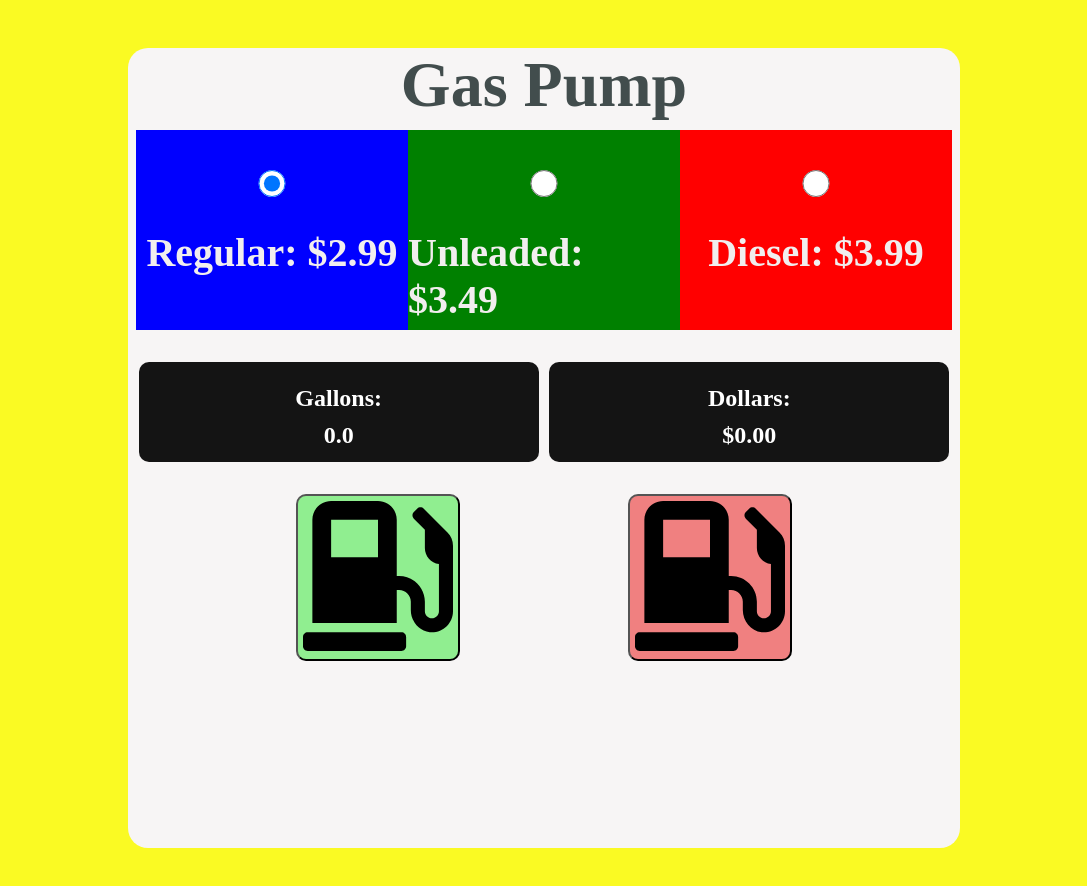
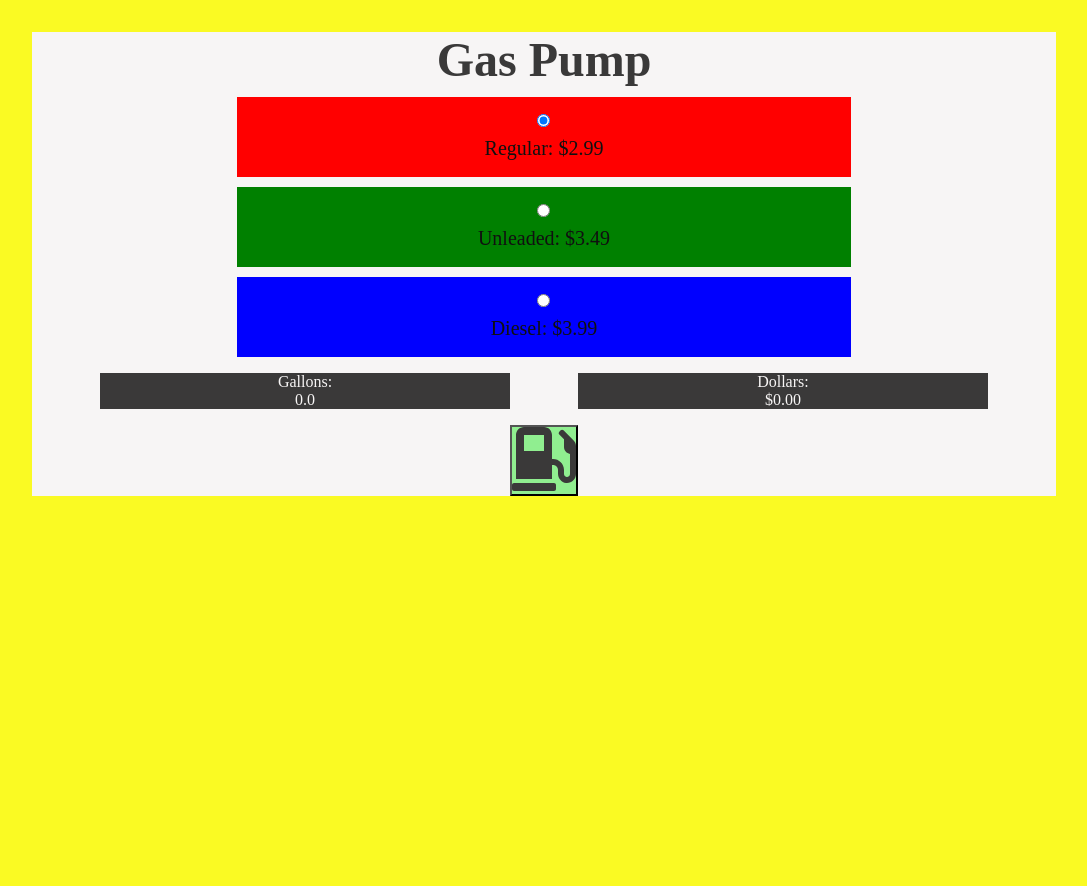
Before and after one commit to LisaTrevis/react-gas-pump, a React (Create React App) app: page / in a window 1280 px wide. Shown: the top 886 px of the page, without its empty margins (96-1183 px from the left). After the commit the page ends 800 px from the top, so only its background shows below. Built offline with nearby package versions, Linux system fonts and the light colour scheme.

Commit message:
Added conditional rendering to button

```diff
--- a/src/App.js
+++ b/src/App.js
@@ -27,7 +27,7 @@ const App = () => {
     setPrice(parseFloat(e.target.value));
   };
 
-  const pumpGas = (gallons, price, dollars) => {
+  const pumpGas = () => {
     setGallons((prevGallons) => prevGallons + 0.1);
   };
 
@@ -45,7 +45,9 @@ const App = () => {
             onClick={handleClick}
           />
           <span className="label">
-            <label htmlFor="regular">Regular: $2.99</label>
+            <label htmlFor="regular">
+              Regular: <span className="price">$2.99</span>
+            </label>
           </span>
         </div>
         <div className="gas-type">
@@ -57,7 +59,9 @@ const App = () => {
             onClick={handleClick}
           />
           <span className="label">
-            <label htmlFor="unleaded">Unleaded: $3.49</label>
+            <label htmlFor="unleaded">
+              Unleaded: <span className="price">$3.49</span>
+            </label>
           </span>
         </div>
         <div className="gas-type">
@@ -69,7 +73,9 @@ const App = () => {
             onClick={handleClick}
           />
           <span className="label">
-            <label htmlFor="diesel">Diesel: $3.99</label>
+            <label htmlFor="diesel">
+              Diesel: <span className="price">$3.99</span>
+            </label>
           </span>
         </div>
       </div>
@@ -84,6 +90,15 @@ const App = () => {
         </div>
       </div>
       <div className="buttons">
+        {isPumping ? (
+          <button
+            type="button"
+            className="btn btn-stop"
+            onClick={() => setIsPumping(false)}
+          >
+            <FaGasPump className="icon" />
+          </button>
+        ) : (
           <button
             type="button"
             className="btn btn-start"
@@ -91,13 +106,7 @@ const App = () => {
           >
             <FaGasPump className="icon" />
           </button>
-        <button
-          type="button"
-          className="btn btn-stop"
-          onClick={() => setIsPumping(false)}
-        >
-          <FaGasPump className="icon" />
-        </button>
+        )}
       </div>
     </section>
   );
--- a/src/index.css
+++ b/src/index.css
@@ -7,6 +7,9 @@ Variables
 :root {
   --clr-bg: rgb(250, 250, 35);
   --clr-app-bg: rgb(247, 245, 245);
+  --clr-lrg-txt: rgb(58, 57, 57);
+  --clr-small-txt: rgb(16, 16, 16);
+  --clr-light-txt: rgb(247, 245, 245);
 }
 
 /*
@@ -29,7 +32,7 @@ body {
   -webkit-font-smoothing: antialiased;
   -moz-osx-font-smoothing: grayscale;
   background: var(--clr-bg);
-  color: rgb(66, 77, 77);
+  color: var(--clr-small-txt);
 }
 
 /*
@@ -40,94 +43,82 @@ Project Styles
 
 section {
   background-color: var(--clr-app-bg);
-  border-radius: 20px;
-  width: 65vw;
-  height: 100vh;
-  margin: 3rem auto;
+  width: 80vw;
+  height: 100%;
+  margin: 2rem auto;
+  text-align: center;
 }
 
 h1 {
-  font-size: 4rem;
-  text-align: center;
+  font-size: 3rem;
+  color: var(--clr-lrg-txt);
 }
 
 .gas-prices {
-  margin: 0.5rem;
   display: flex;
-  flex-direction: row;
-  justify-content: space-between;
-  align-items: center;
-}
-
-.gas-type {
-  display: flex;
-  flex-direction: column;
-  align-items: center;
-  width: 300px;
-  height: 200px;
+  justify-content: space-around;
+  flex-wrap: wrap;
 }
 
 .gas-type:nth-child(1) {
-  background-color: blue;
+  background-color: red;
 }
 .gas-type:nth-child(2) {
   background-color: green;
 }
 .gas-type:nth-child(3) {
-  background-color: red;
+  background-color: blue;
+}
+
+.gas-type {
+  margin-top: 10px;
+  height: 80px;
+  width: 60%;
+  display: flex;
+  flex-direction: column;
+  flex-wrap: wrap;
+  justify-content: center;
 }
 
 input[type="radio"] {
-  margin-top: 40px;
-  border: 0px;
-  width: 100%;
-  height: 2em;
-}
-
-label {
-  font-size: 2.5rem;
-  font-weight: bold;
+  font-size: 2rem;
+  padding-top: 10px;
+  margin: 0 auto;
 }
 
 .label {
-  margin-top: 2rem;
-  color: rgb(241, 238, 238);
+  font-size: 20px;
+  margin-top: 10px;
 }
 
 .meters {
   display: flex;
   justify-content: space-evenly;
-  align-items: center;
-  margin-top: 2rem;
+  margin-top: 1rem;
 }
 
 .gallon-counter,
 .dollar-counter {
-  background-color: rgb(20, 20, 20);
-  height: 100px;
-  width: 400px;
-  display: flex;
-  flex-direction: column;
-  justify-content: center;
-  align-items: center;
-  border-radius: 10px;
-}
-
-p {
-  margin-top: 10px;
-  font-size: 1.5rem;
-  font-weight: bold;
-  color: white;
+  background-color: var(--clr-lrg-txt);
+  width: 40%;
+  color: var(--clr-app-bg);
 }
 
 .buttons {
-  margin-top: 2rem;
   display: flex;
   justify-content: space-evenly;
+  margin: 1rem;
 }
 
-.btn {
-  border-radius: 10px;
+.icon,
+.btn-p {
+  font-size: 4rem;
+  color: var(--clr-lrg-txt);
+}
+
+button:focus {
+  outline: none;
+  box-shadow: 0 0 0 2px var(--clr-btn-dark);
 }
 
 .btn-start {
@@ -137,11 +128,3 @@ p {
 .btn-stop {
   background-color: lightcoral;
 }
-
-.icon {
-  font-size: 10rem;
-  padding: 5px;
-}
-
-@media screen and (max-width: 576px) {
-}
```
Lines whose indentation alone changed are shown as unchanged.
